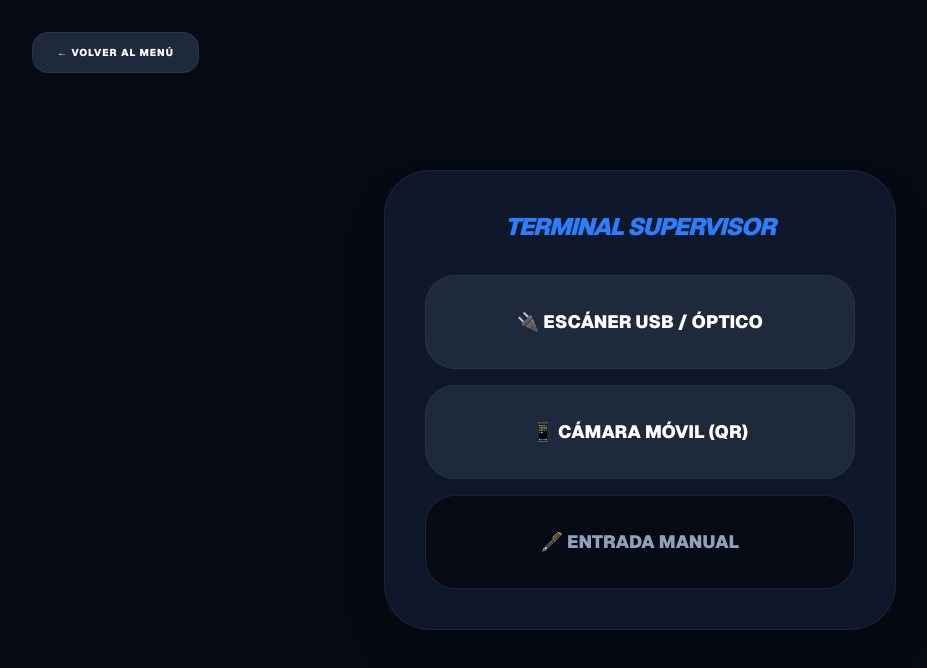
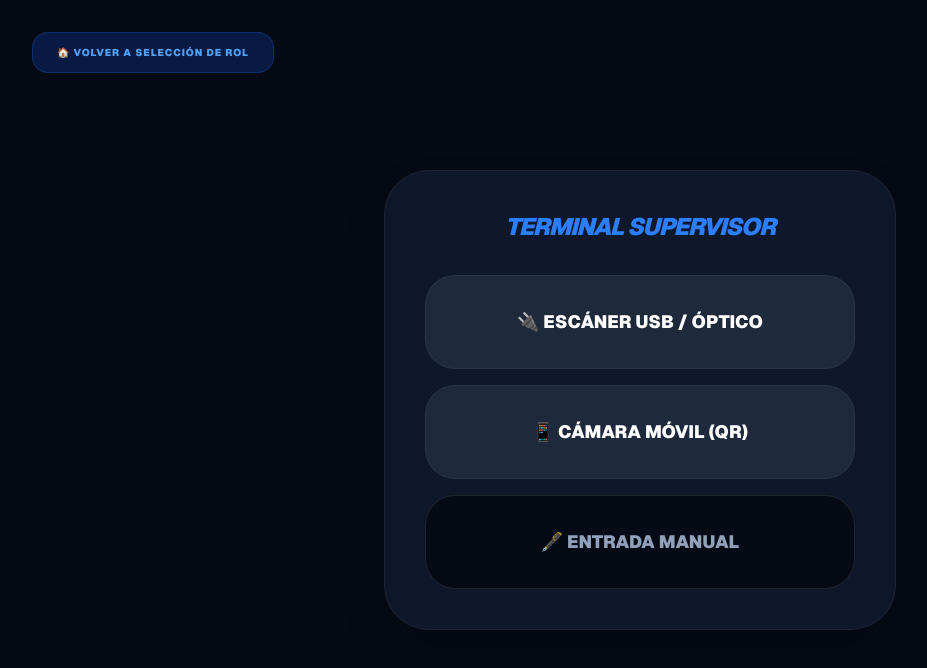
Before and after one commit to oturaniko-ray/almacen-final, a Next.js app: page /supervisor in a window 1280 px wide. Shown: the top 668 px of the page, without its empty margins (0-927 px from the left). Built offline with nearby package versions, Linux system fonts and the light colour scheme; no server answers.

Commit message:
volver a maquillar 1

```diff
--- a/app/supervisor/page.tsx
+++ b/app/supervisor/page.tsx
@@ -6,10 +6,10 @@ import { Html5Qrcode } from 'html5-qrcode';
 
 const supabase = createClient(process.env.NEXT_PUBLIC_SUPABASE_URL!, process.env.NEXT_PUBLIC_SUPABASE_ANON_KEY!);
 
-// 📍 COORDENADAS DEL ALMACÉN (Ajusta estas a tu ubicación real)
+// 📍 COORDENADAS DEL ALMACÉN
 const ALMACEN_LAT = 40.59665469156573;
 const ALMACEN_LON = -3.5953966013026935;
-const RADIO_MAXIMO_METROS = 80; // Radio de tolerancia
+const RADIO_MAXIMO_METROS = 80;
 const TIEMPO_MAX_TOKEN_MS = 120000;
 
 export default function SupervisorPage() {
@@ -21,13 +21,16 @@ export default function SupervisorPage() {
   const scannerRef = useRef<Html5Qrcode | null>(null);
   const router = useRouter();
 
-  // NAVEGACIÓN
+  // NAVEGACIÓN Y LIMPIEZA
   const resetearTodo = async () => {
     if (scannerRef.current) {
       if (scannerRef.current.isScanning) await scannerRef.current.stop();
       scannerRef.current = null;
     }
-    setQrData(''); setPinSupervisor(''); setModo('menu'); setDireccion(null);
+    setQrData('');
+    setPinSupervisor('');
+    setModo('menu');
+    setDireccion(null);
   };
 
   // LÓGICA LECTOR USB (ÓPTICO)
@@ -64,7 +67,7 @@ export default function SupervisorPage() {
           );
         } catch (err) { console.error("Error cámara:", err); }
       };
-      setTimeout(iniciarCamara, 500); // Delay para asegurar que el div #reader exista
+      setTimeout(iniciarCamara, 500);
     }
     return () => { if (scannerRef.current?.isScanning) scannerRef.current.stop(); };
   }, [modo, direccion, qrData]);
@@ -91,7 +94,10 @@ export default function SupervisorPage() {
         const { data: sup } = await supabase.from('empleados').select('*').eq('id', session.id).eq('pin_seguridad', pinSupervisor).maybeSingle();
         if (!sup) throw new Error("PIN Incorrecto");
 
+        // ACTUALIZACIÓN DE ESTADO EN TABLA EMPLEADOS
         await supabase.from('empleados').update({ en_almacen: direccion === 'entrada' }).eq('id', emp.id);
+
+        // REGISTRO DE MOVIMIENTO
         await supabase.from('registros_acceso').insert([{
           empleado_id: emp.id,
           nombre_empleado: emp.nombre,
@@ -107,12 +113,30 @@ export default function SupervisorPage() {
 
   return (
     <main className="min-h-screen bg-[#050a14] flex flex-col items-center justify-center p-6 text-white font-sans relative">
-      <div className="absolute top-8 left-8 flex gap-4">
-        <button onClick={() => router.push('/')} className="bg-[#1e293b] px-6 py-3 rounded-2xl font-black text-[10px] uppercase border border-white/5 tracking-widest hover:bg-blue-600 transition-all">← Volver al Menú</button>
-        {modo !== 'menu' && (
-          <button onClick={resetearTodo} className="bg-red-600/20 text-red-500 px-6 py-3 rounded-2xl font-black text-[10px] uppercase border border-red-500/20 tracking-widest">Reiniciar</button>
-        )}
-      </div>
+
+      {/* BOTÓN VOLVER (Sólo visible cuando NO se está en el menú principal) */}
+      {modo !== 'menu' && (
+        <div className="absolute top-8 left-8">
+          <button
+            onClick={resetearTodo}
+            className="bg-[#1e293b] px-6 py-3 rounded-2xl font-black text-[10px] uppercase border border-white/5 tracking-widest hover:bg-red-600 transition-all"
+          >
+            ← Volver al Menú Supervisor
+          </button>
+        </div>
+      )}
+
+      {/* BOTÓN SALIR AL SELECTOR DE ROLES (Sólo visible en el menú principal del supervisor) */}
+      {modo === 'menu' && (
+        <div className="absolute top-8 left-8">
+          <button
+            onClick={() => router.push('/')}
+            className="bg-blue-600/20 text-blue-400 px-6 py-3 rounded-2xl font-black text-[10px] uppercase border border-blue-500/20 tracking-widest hover:bg-blue-600 hover:text-white transition-all"
+          >
+            🏠 Volver a Selección de Rol
+          </button>
+        </div>
+      )}
 
       <div className="bg-[#0f172a] p-10 rounded-[45px] w-full max-w-lg border border-white/5 shadow-2xl">
         <h2 className="text-2xl font-black uppercase italic text-blue-500 mb-8 text-center tracking-tighter">Terminal Supervisor</h2>
```
